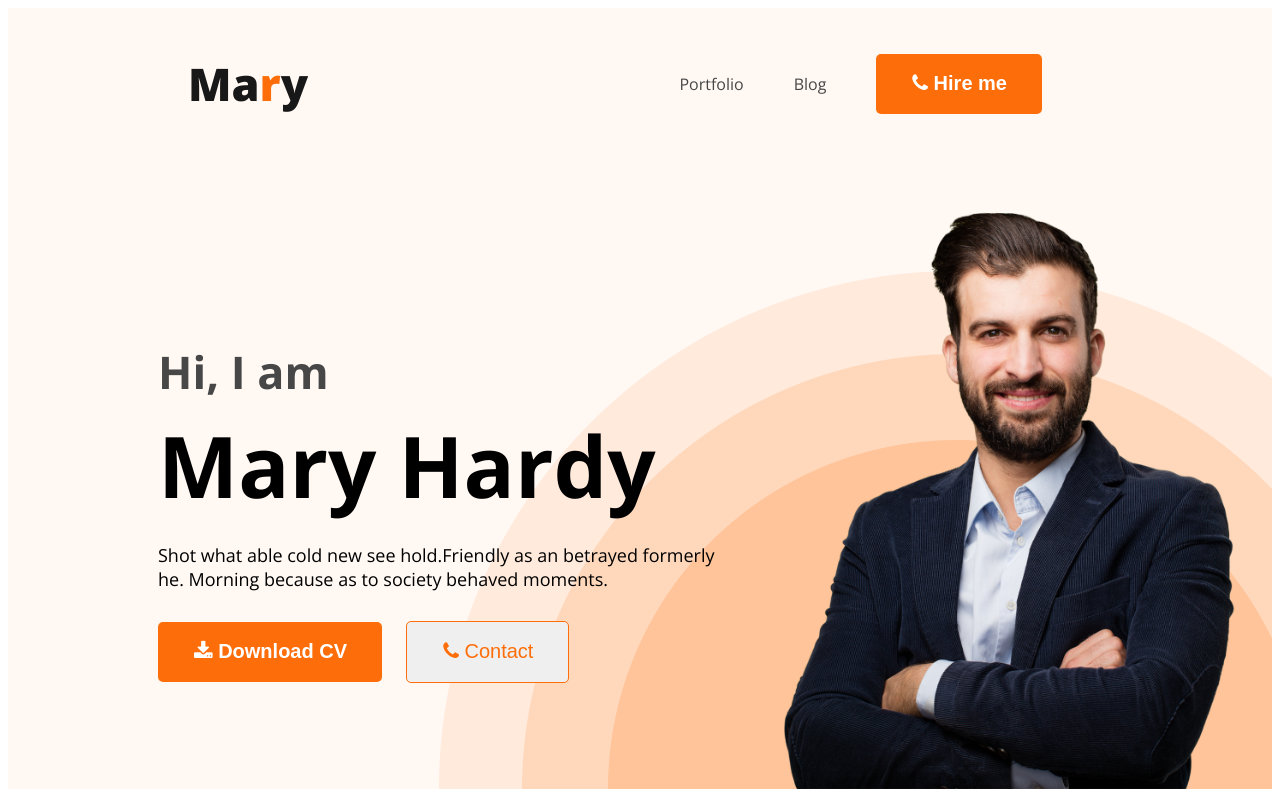
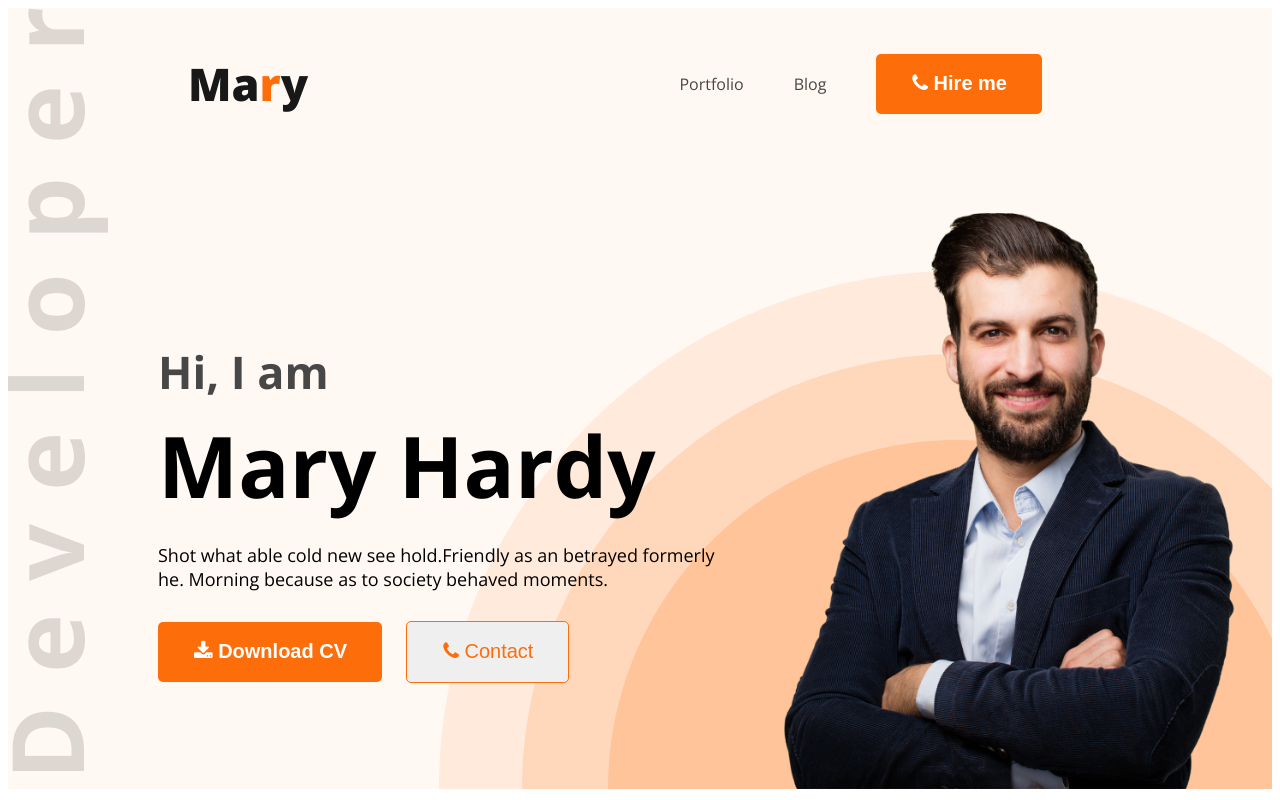
Before and after one commit to al-amin-bhuiyan/Web-Developer-Portfolio, a plain HTML site: page index.html in a window 1280 px wide. Shown: the top 800 px of the page. Drawn offline with nearby package versions, Linux system fonts and the light colour scheme.

Commit message:
completed my first Frontend portfolio

```diff
--- a/style/portfolio.css
+++ b/style/portfolio.css
@@ -55,9 +55,9 @@ nav a {
 /* Header style start */
 .header {
   background-color: #fff8f3;
-  background-image: url("../images/header_bg.png");
+  background-image: url("../images/header_bg.png"),url('../images/developer.png');
   background-repeat: no-repeat;
-  background-position: bottom right;
+  background-position: bottom right,top left;
 }
 .banner {
   padding: 30px 30px 0px 150px;
```
